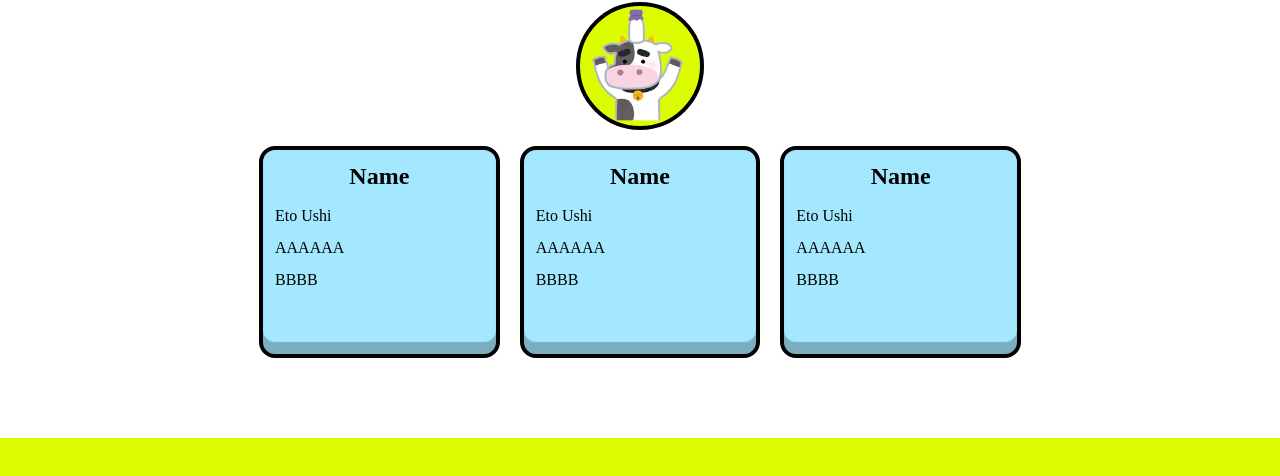
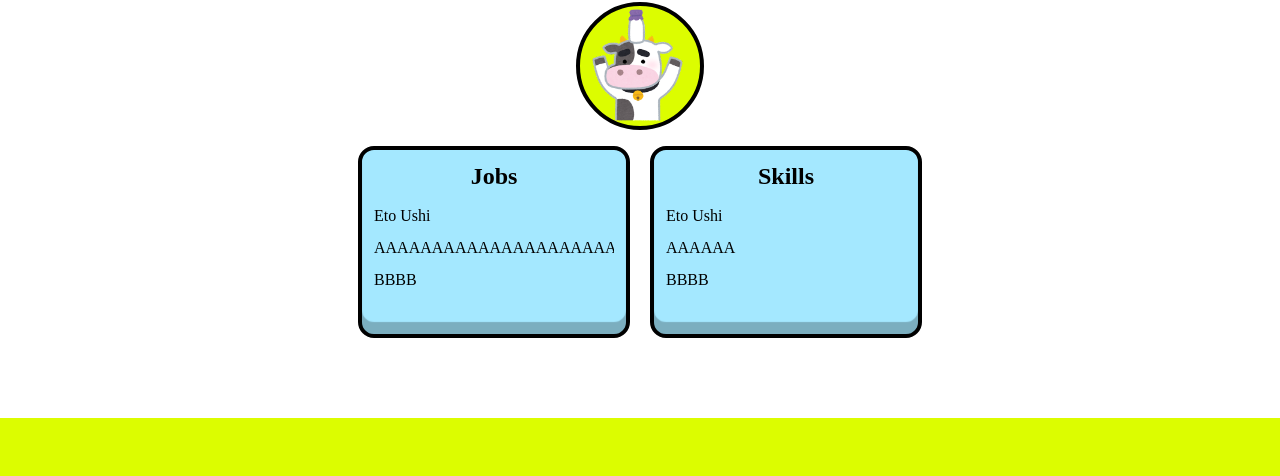
Before and after one commit to 20yuteo/portfolio-gatsby, a Gatsby site: page / in a window 1280 px wide. Shown: the part 296-772 px from the top of the page. Built offline with nearby package versions, Linux system fonts and the light colour scheme; Gatsby itself is replaced by a stand-in of ours; a web font is replaced by a local one.

Commit message:
CardとAbout me sectionの調整

```diff
--- a/src/components/AboutMe/index.tsx
+++ b/src/components/AboutMe/index.tsx
@@ -15,14 +15,14 @@ export const AboutMe = () => {
                 <SC.Content>
                     <Card>
                         <SC.ItemTitle>
-                            Name
+                            Jobs
                         </SC.ItemTitle>
                         <SC.ItemList>
                             <SC.ListItem>
                                 Eto Ushi
                             </SC.ListItem>
                             <SC.ListItem>
-                                AAAAAA
+                                AAAAAAAAAAAAAAAAAAAAAAAAAAAAAAAAAAAAAAAAAAAAAAAA
                             </SC.ListItem>
                             <SC.ListItem>
                                 BBBB
@@ -31,23 +31,7 @@ export const AboutMe = () => {
                     </Card>
                     <Card>
                         <SC.ItemTitle>
-                            Name
-                        </SC.ItemTitle>
-                        <SC.ItemList>
-                            <SC.ListItem>
-                                Eto Ushi
-                            </SC.ListItem>
-                            <SC.ListItem>
-                                AAAAAA
-                            </SC.ListItem>
-                            <SC.ListItem>
-                                BBBB
-                            </SC.ListItem>
-                        </SC.ItemList>
-                    </Card>
-                    <Card>
-                        <SC.ItemTitle>
-                            Name
+                            Skills
                         </SC.ItemTitle>
                         <SC.ItemList>
                             <SC.ListItem>
--- a/src/components/AboutMe/style.ts
+++ b/src/components/AboutMe/style.ts
@@ -38,6 +38,7 @@ const Content = styled.div`
     display: flex;
     flex-direction: row;
     gap: 20px;
+    justify-content: center;
 `;
 
 const ContentItem = styled.div`
@@ -71,6 +72,10 @@ const ListItem = styled.li`
     display: flex;
     align-items: center;
     padding: 8px 0;
+    width: 240px;
+    overflow: hidden;
+    white-space: nowrap;
+    text-overflow: ellipsis;
 `;
 
 export default {
--- a/src/components/Card/style.ts
+++ b/src/components/Card/style.ts
@@ -10,8 +10,8 @@ const Card = styled.div`
     background: ${acceptColor("Accent03")};
     box-shadow: 0px -12px 1px 0px rgba(0, 0, 0, 0.25) inset;
 
-    width: 327px;
-    height: 180px;
+    max-width: 327px;
+    min-height: 160px;
     padding: 12px;
     gap: 10px;
 `;
```
